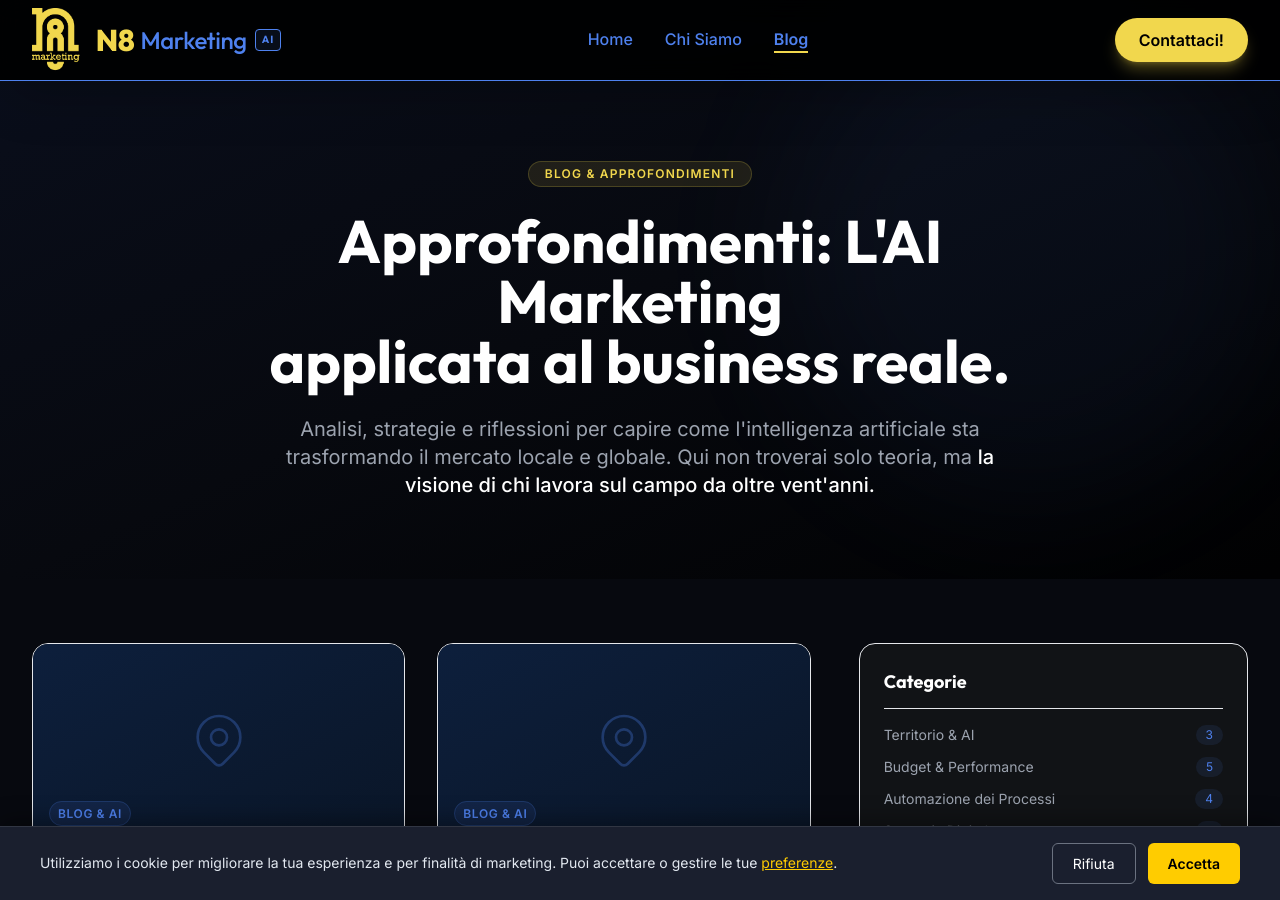
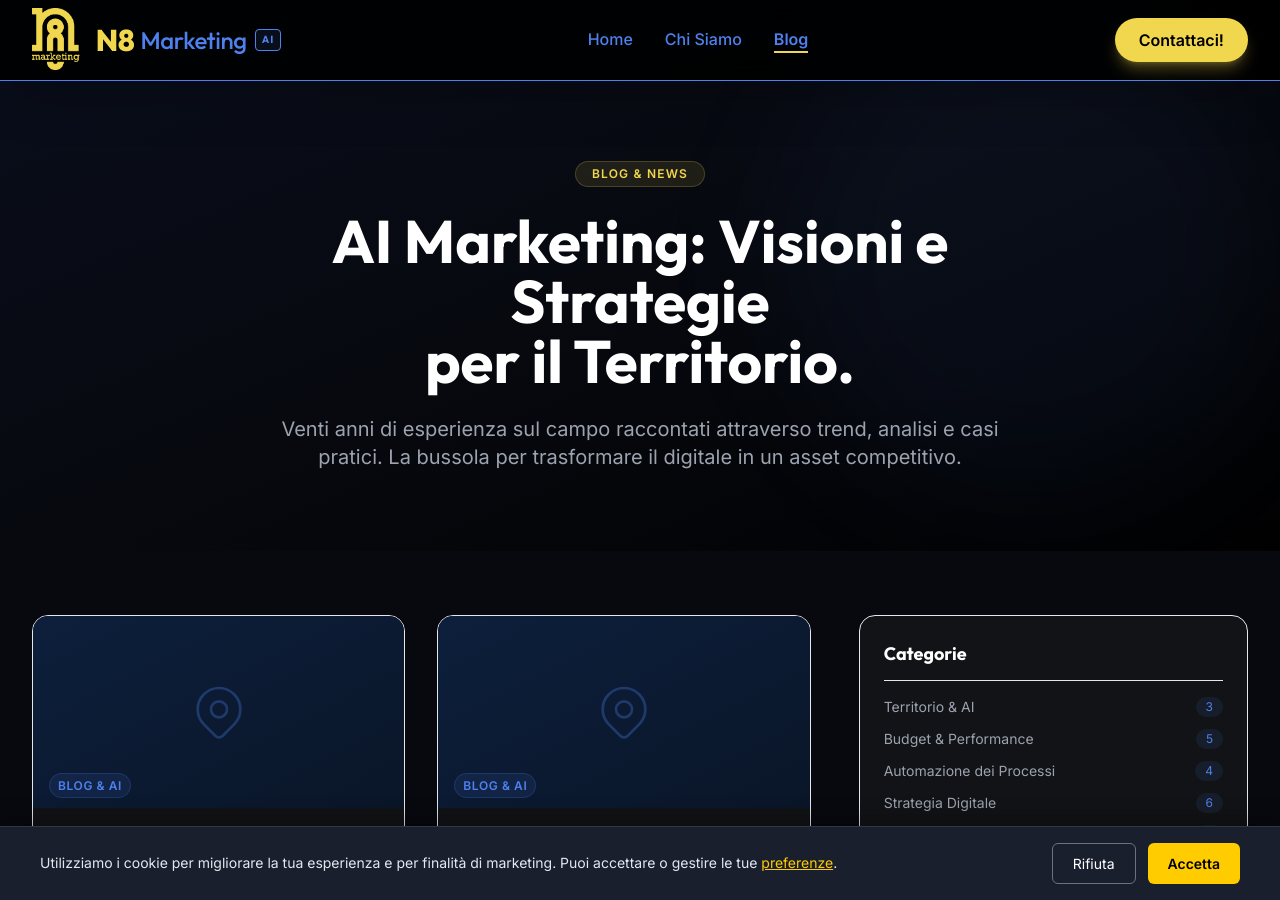
Before and after one commit to NicoDavN8/n8marketing-2026, a Jekyll site: the page built from blog.html, in a window 1280 px wide and 900 px high. Built offline with Jekyll 4.4.1, drawn with Linux system fonts in a browser that asks for light colours; nearby versions of some CDN libraries.

Commit message:
Aggiornamento intestazione pagina Blog: stile più editoriale
- Etichetta gialla: "Blog & Approfondimenti" → "Blog & News"
- Titolo H1: "Approfondimenti: L'AI Marketing applicata al business reale." → "AI Marketing: Visioni e Strategie per il Territorio."
- Sottotitolo: sostituito con "Venti anni di esperienza sul campo raccontati attraverso trend, analisi e casi pratici. La bussola per trasformare il digitale in un asset competitivo."
- Tono più editoriale, meno commerciale

Modificati: blog.html

Co-Authored-By: Claude Haiku 4.5 <noreply@anthropic.com>

```diff
--- a/blog.html
+++ b/blog.html
@@ -161,12 +161,12 @@ permalink: /blog.html
         <div class="absolute inset-0 bg-gradient-to-br from-[#0a0f1e] via-[#07090f] to-black opacity-90"></div>
         <div class="absolute top-0 right-0 w-[500px] h-[500px] bg-[#4e81ee]/5 rounded-full blur-3xl pointer-events-none"></div>
         <div class="relative max-w-4xl mx-auto px-4 sm:px-6 lg:px-8 text-center fade-in-up">
-            <span class="inline-block py-1 px-4 rounded-full bg-[#f1d74d]/10 text-[#f1d74d] text-xs font-bold tracking-widest mb-6 border border-[#f1d74d]/20 uppercase">Blog &amp; Approfondimenti</span>
+            <span class="inline-block py-1 px-4 rounded-full bg-[#f1d74d]/10 text-[#f1d74d] text-xs font-bold tracking-widest mb-6 border border-[#f1d74d]/20 uppercase">Blog &amp; News</span>
             <h1 class="font-heading text-4xl sm:text-5xl md:text-6xl font-bold text-white leading-tight mb-6">
-                Approfondimenti: L'AI Marketing<br class="hidden md:block"/> applicata al business reale.
+                AI Marketing: Visioni e Strategie<br class="hidden md:block"/> per il Territorio.
             </h1>
             <p class="text-lg md:text-xl text-gray-400 max-w-3xl mx-auto leading-relaxed">
-                Analisi, strategie e riflessioni per capire come l'intelligenza artificiale sta trasformando il mercato locale e globale. Qui non troverai solo teoria, ma <span class="text-white font-medium">la visione di chi lavora sul campo da oltre vent'anni.</span>
+                Venti anni di esperienza sul campo raccontati attraverso trend, analisi e casi pratici. La bussola per trasformare il digitale in un asset competitivo.
             </p>
         </div>
     </section>
```
